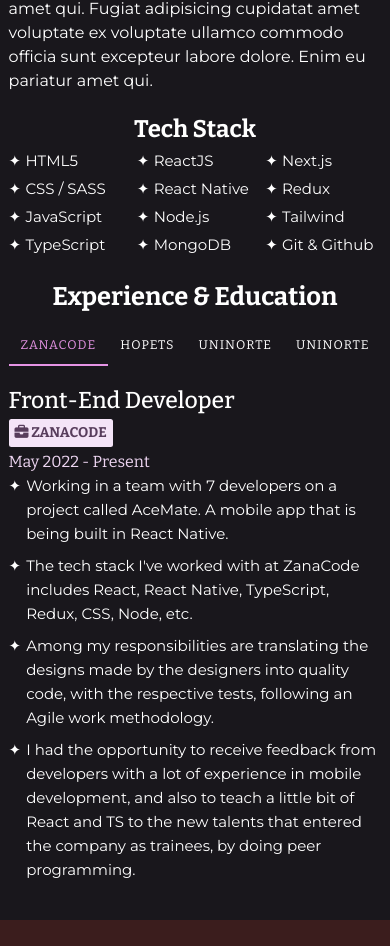
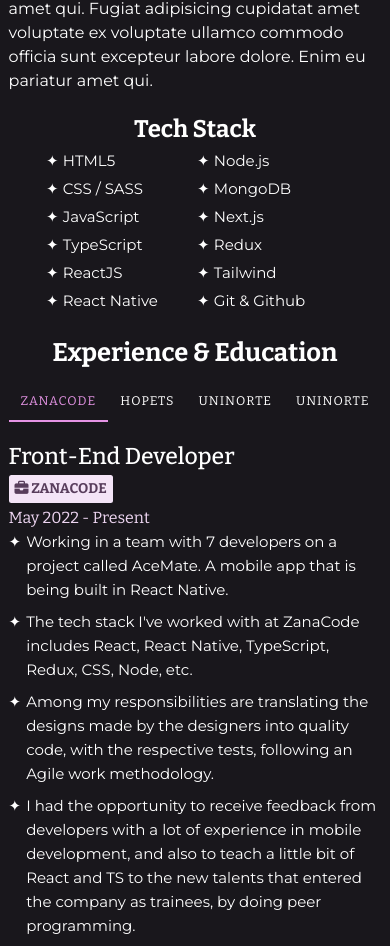
Before and after one commit to josefggx/Portfolio, a React (Vite) app: page / in a window 390 px wide. Shown: the part 1570-2516 px from the top of the page. Built offline with nearby package versions, Linux system fonts and the light colour scheme.

Commit message:
💄 update: UI Styling for tech stack

```diff
--- a/src/components/TechStack/TechStack.scss
+++ b/src/components/TechStack/TechStack.scss
@@ -1,12 +1,25 @@
+.techstack__list {
+  -moz-column-count: 3;
+  -moz-column-gap: 4px;
+  -webkit-column-count: 3;
+  -webkit-column-gap: 4px;
+  column-count: 3;
+  column-gap: 4px;
 
+  @media (max-width: 768px) {
+    width: 400px;
+    margin: 0 auto;
+  }
 
-.techstack__list {
-  -moz-column-count: 4;
-  -moz-column-gap: 4px;
-  -webkit-column-count: 4;
-  -webkit-column-gap: 2px;
-  column-count: 3;
-  column-gap: 12px;
+  @media (max-width: 410px) {
+    width: 80%;
+    -moz-column-count: 2;
+    -moz-column-gap: 4px;
+    -webkit-column-count: 2;
+    -webkit-column-gap: 2px;
+    column-count: 2;
+    column-gap: 4px;
+  }
 
   .techstack__item {
     list-style-type: square;
--- a/src/pages/HomeAboutPage/HomeAboutPage.scss
+++ b/src/pages/HomeAboutPage/HomeAboutPage.scss
@@ -58,10 +58,9 @@
         background-color: rgb(59, 49, 62);
         border-radius: 50%;
         transition: all 0.3s ease-in-out;
-        background: rgb(59, 49, 62); /* fallback for old browsers */
 
         &:hover {
-          background: rgb(80, 67, 85);
+          background: rgb(68, 57, 72);
         }
 
         // & svg {
```
